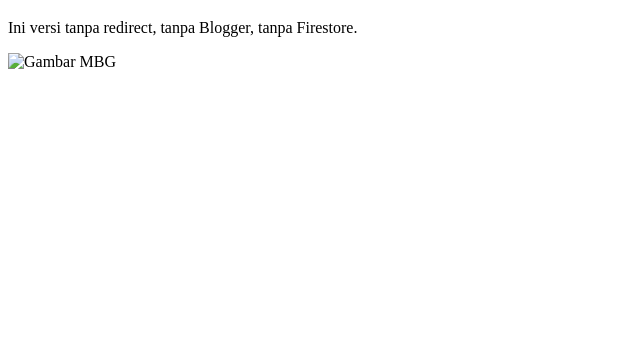
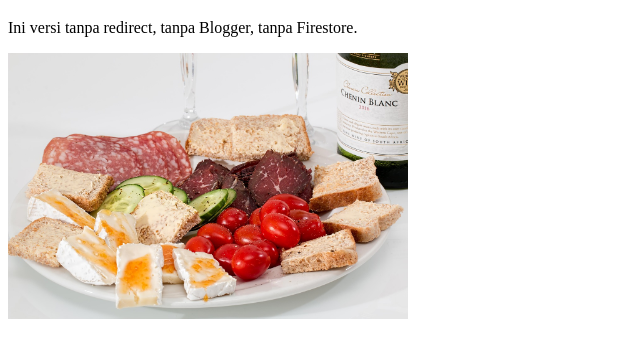
Before and after one commit to matchingfile7/makanan-test, a plain HTML site: page index.html in a window 1280 px wide. Shown: the part 62-420 px from the top of the page, without its empty margins (0-640 px from the left). Drawn offline with Linux system fonts and the light colour scheme.

Commit message:
Update index.html

```diff
--- a/index.html
+++ b/index.html
@@ -17,6 +17,6 @@
 <body>
   <h1>✅ Halaman OG Image Murni</h1>
   <p>Ini versi tanpa redirect, tanpa Blogger, tanpa Firestore.</p>
-  <img src="MBG.png" alt="Gambar MBG" width="400">
+  <img src="MAKANAN.jpg" alt="Gambar MBG" width="400">
 </body>
 </html>
```
